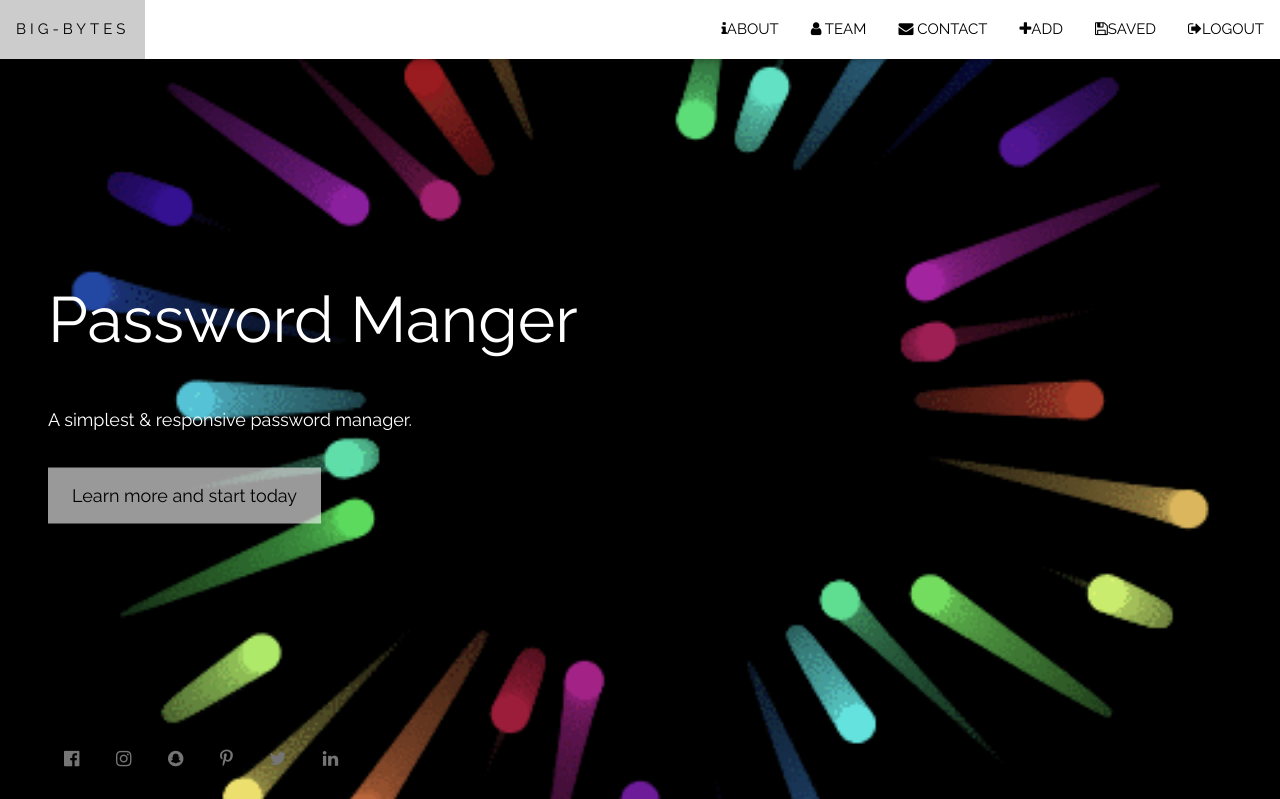
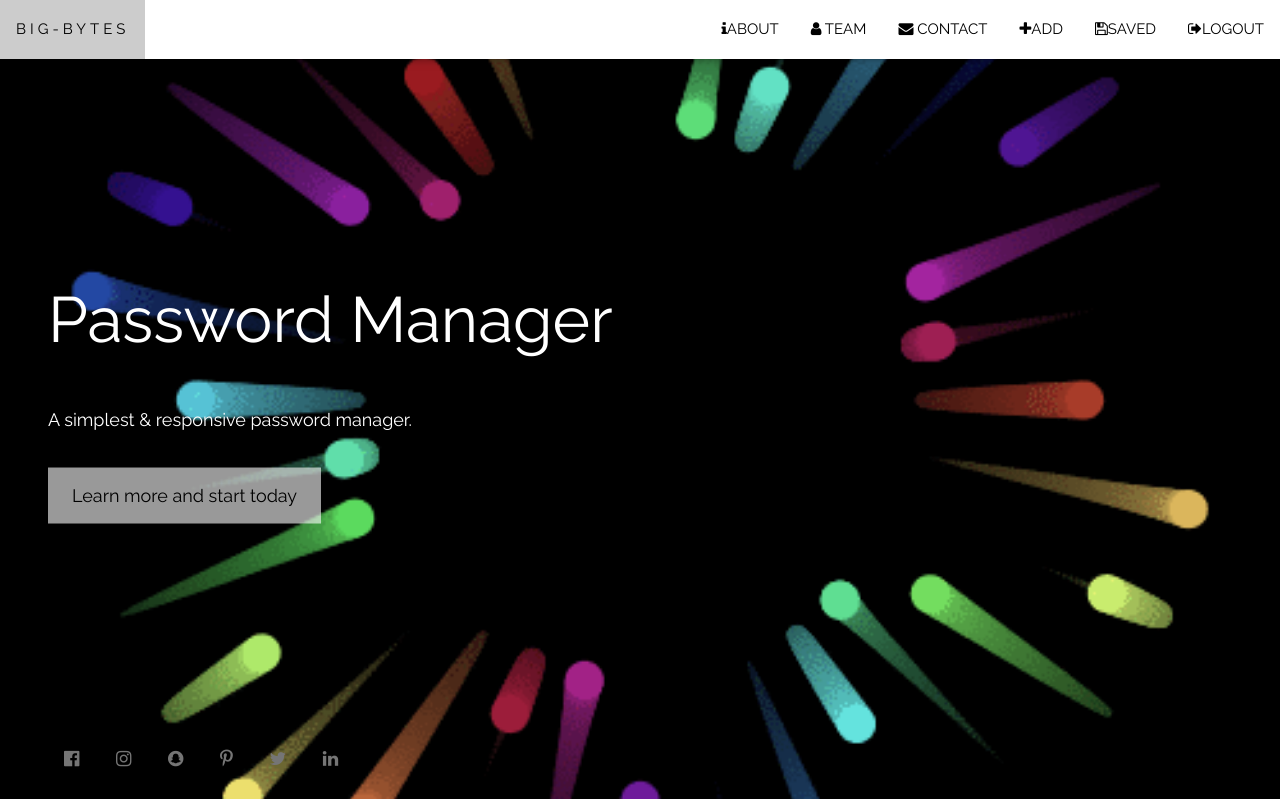
Before and after one commit to chinmay29hub/big-bytes, a PHP site: page /home.php in a window 1280 px wide. Shown: the top 799 px of the page. Run offline with PHP 8.4, Linux system fonts and the light colour scheme; a user stored in the database is signed in.

Commit message:
neend aa rahi hai

```diff
--- a/home.php
+++ b/home.php
@@ -83,7 +83,7 @@ body, html {
 <!-- Header with full-height image -->
 <header class="bgimg-1 w3-display-container w3-grayscale-min" id="home">
   <div class="w3-display-left w3-text-white" style="padding:48px">
-    <span class="w3-jumbo w3-hide-small w3-text-rainbow">Password Manger</span><br>
+    <span class="w3-jumbo w3-hide-small w3-text-rainbow">Password Manager</span><br>
     <span class="w3-xxlarge w3-hide-large w3-hide-medium w3-text-grey">Simple. Easy. Secure</span><br>
     <span class="w3-large">A simplest & responsive password manager.</span>
     <p><a href="#about" class="w3-button w3-white w3-padding-large w3-large w3-margin-top w3-opacity w3-hover-opacity-off">Learn more and start today</a></p>
--- a/register.php
+++ b/register.php
@@ -32,7 +32,7 @@
 
 
 <p><center><button type="submit" value="Register" class="w3-button w3-black w3-round-xxlarge">Sign Up</button></center></p>
-<center><a href="login.php">Already have a account? Log in</a></center>
+<center><a href="index.php">Already have a account? Log in</a></center>
 <br>
 </form>
 </div>
```
